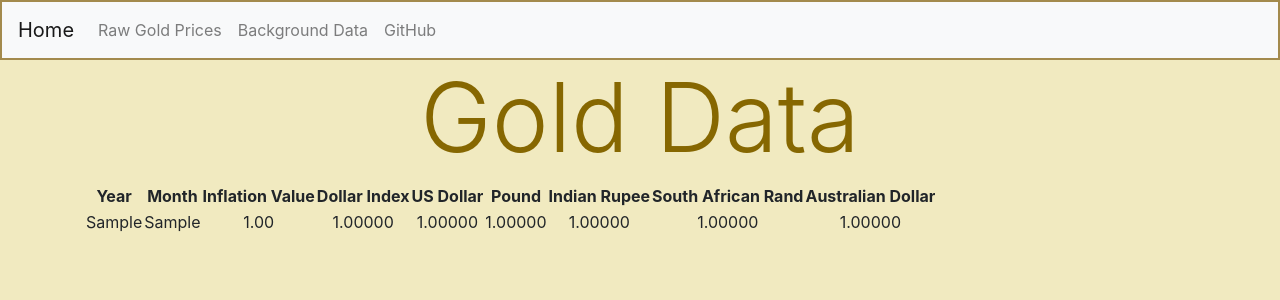
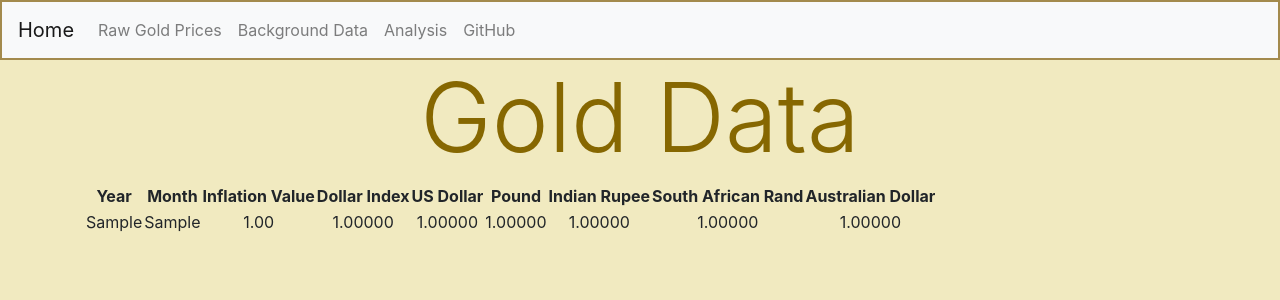
Before and after one commit to cjvilla/Gold-Projections, a Flask app: page /page2 in a window 1280 px wide. Shown: the top 300 px of the page. Run offline with Flask 2, Linux system fonts and the light colour scheme; tables that the repository leaves empty hold one stand-in row (values such as "Sample post"); some libraries are stand-ins or nearby versions.

Commit message:
Update page2.html

```diff
--- a/templates/page2.html
+++ b/templates/page2.html
@@ -28,6 +28,9 @@
         </li>
         <li class="nav-item">
           <a class="nav-link" href="/page2">Background Data</a>
+        </li>
+        <li class="nav-item">
+          <a class="nav-link" href="/graphs">Analysis</a>
         </li>
         <li class="nav-item">
           <a class="nav-link" href="https://github.com/cjvilla/Gold-Projections.git">GitHub</a>
```
